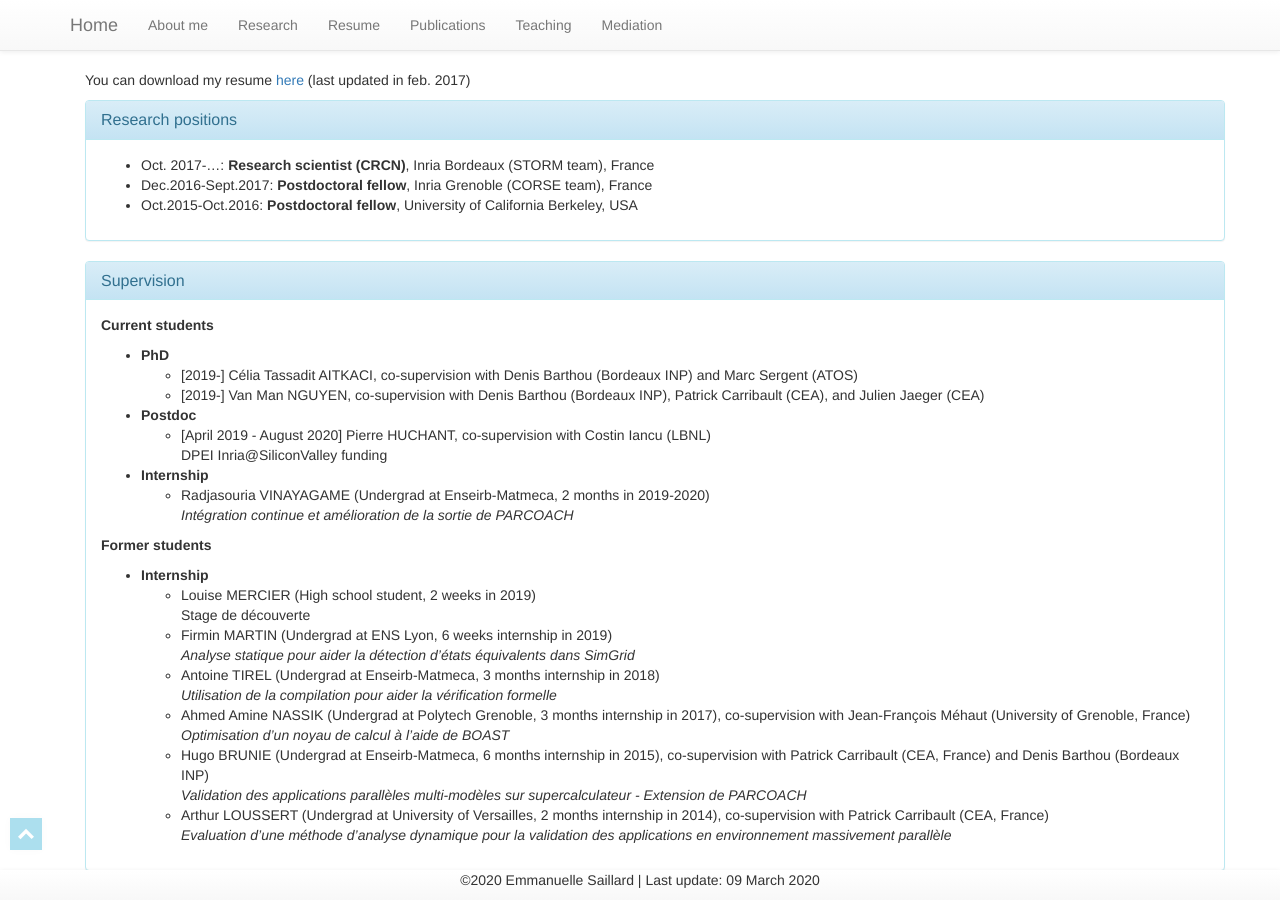
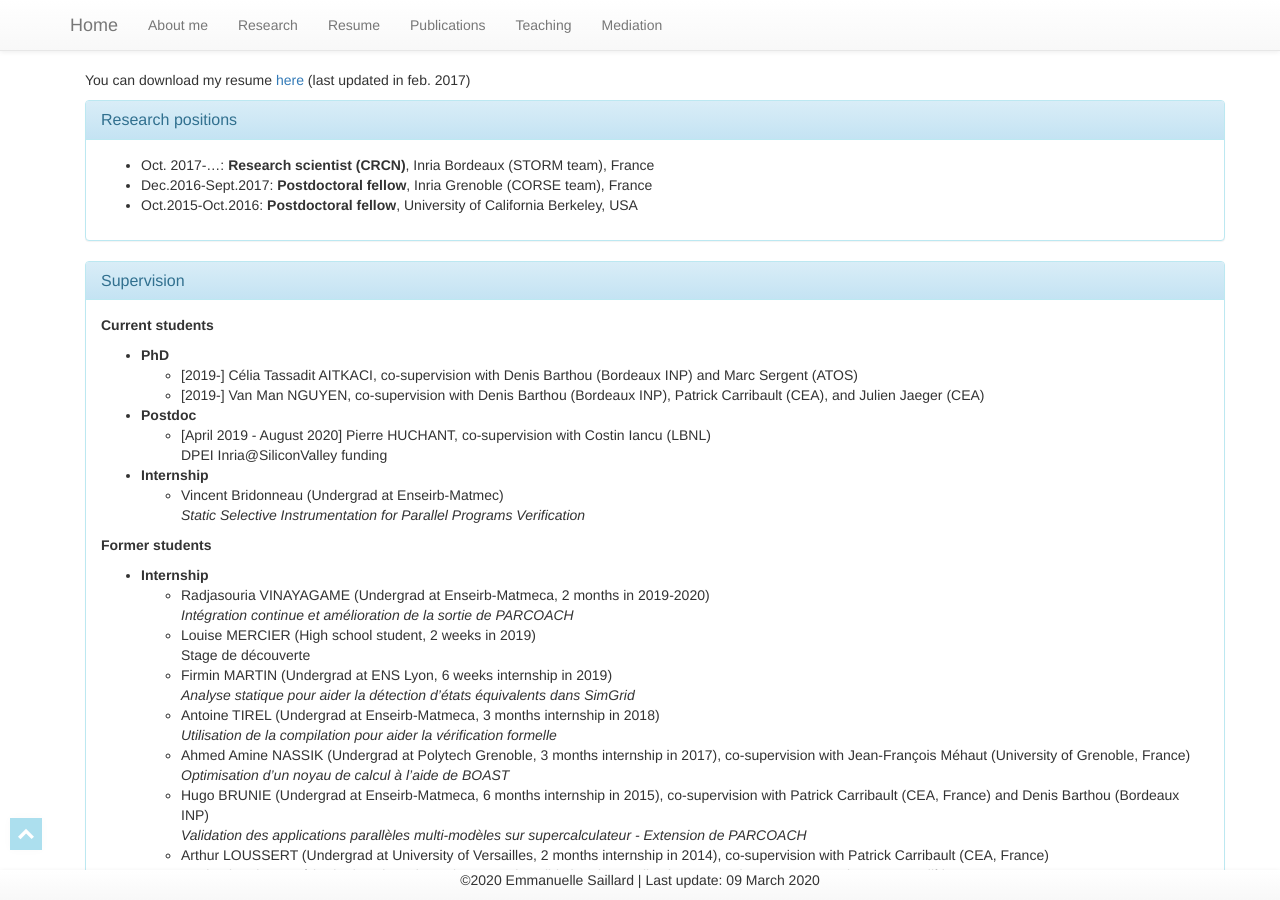
Before and after one commit to esaillar/manou, a Jekyll site: the page built from resume.md, in a window 1280 px wide and 900 px high. Built offline with Jekyll 4.4.1, drawn with Linux system fonts in a browser that asks for light colours; a style sheet for code colours, icons or effects is not loaded.

Commit message:
resume updates

```diff
--- a/resume.md
+++ b/resume.md
@@ -35,12 +35,14 @@ You can download my resume <a href="{{site.baseurl}}/resources/cv_eng.pdf" targe
   - [April 2019 - August 2020] Pierre HUCHANT, co-supervision with Costin Iancu (LBNL)
 <br/> DPEI Inria@SiliconValley funding
 - **Internship**
-	- Radjasouria VINAYAGAME (Undergrad at Enseirb-Matmeca, 2 months in 2019-2020)
-<br/> *Intégration continue et amélioration de la sortie de PARCOACH*
+	- Vincent Bridonneau (Undergrad at Enseirb-Matmec)
+<br/> *Static Selective Instrumentation for Parallel Programs Verification*
 
 **Former students**
 
 - **Internship**
+	- Radjasouria VINAYAGAME (Undergrad at Enseirb-Matmeca, 2 months in 2019-2020)
+<br/> *Intégration continue et amélioration de la sortie de PARCOACH*
 	- Louise MERCIER (High school student, 2 weeks in 2019)
 <br/> Stage de découverte
 	- Firmin MARTIN (Undergrad at ENS Lyon, 6 weeks internship in 2019)
```
